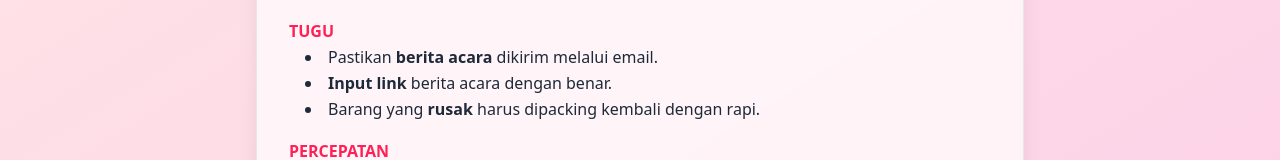
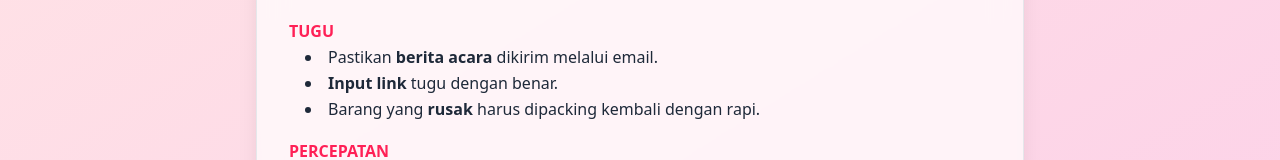
Before and after one commit to ariandto/frontendazko, a React (Vite) app: page /info in a window 1280 px wide. Shown: the part 260-420 px from the top of the page. Built offline with nearby package versions, Linux system fonts and the light colour scheme.

Commit message:
replace text

```diff
--- a/src/pages/Info.tsx
+++ b/src/pages/Info.tsx
@@ -17,7 +17,7 @@ const Info = () => {
               <h2 className="font-semibold text-rose-500">TUGU</h2>
               <ul className="list-disc list-inside ml-4">
                 <li>Pastikan <strong>berita acara</strong> dikirim melalui email.</li>
-                <li><strong>Input link</strong> berita acara dengan benar.</li>
+                <li><strong>Input link</strong> tugu dengan benar.</li>
                 <li>Barang yang <strong>rusak</strong> harus dipacking kembali dengan rapi.</li>
               </ul>
             </div>
```
